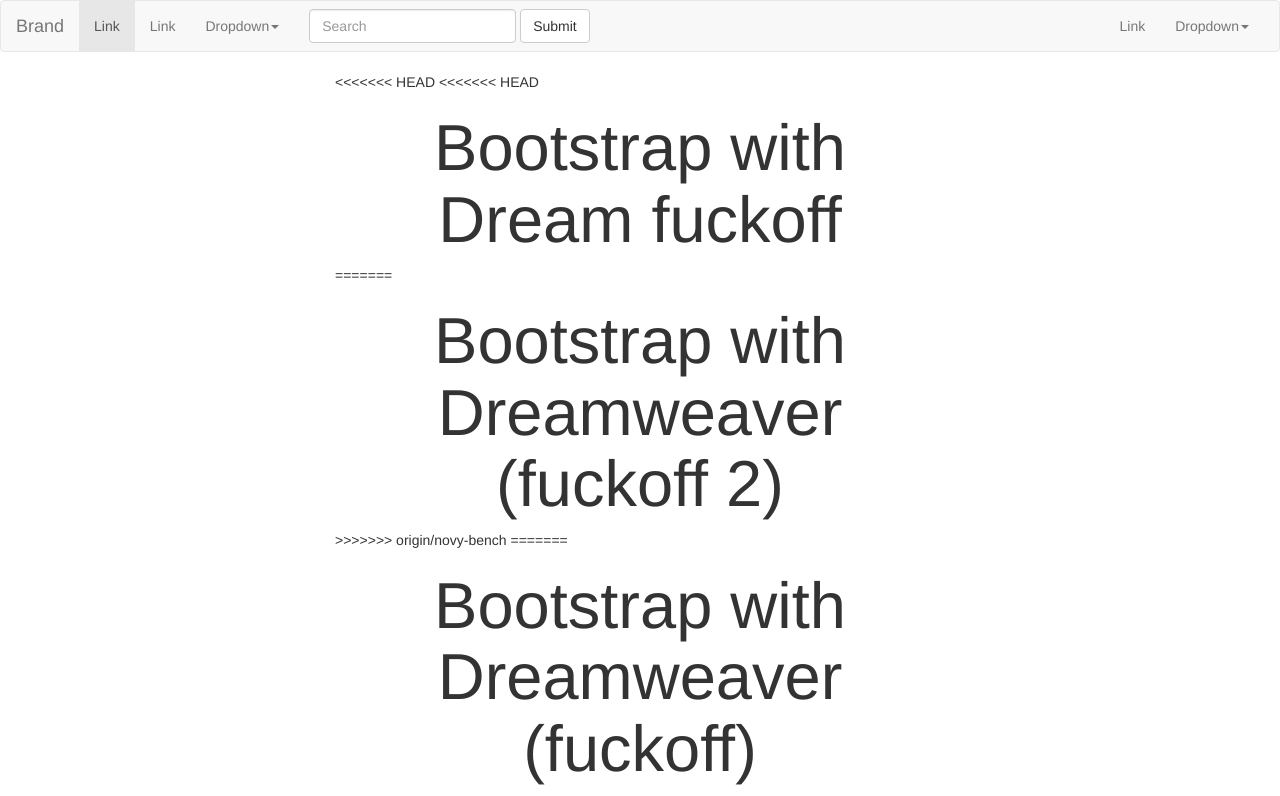
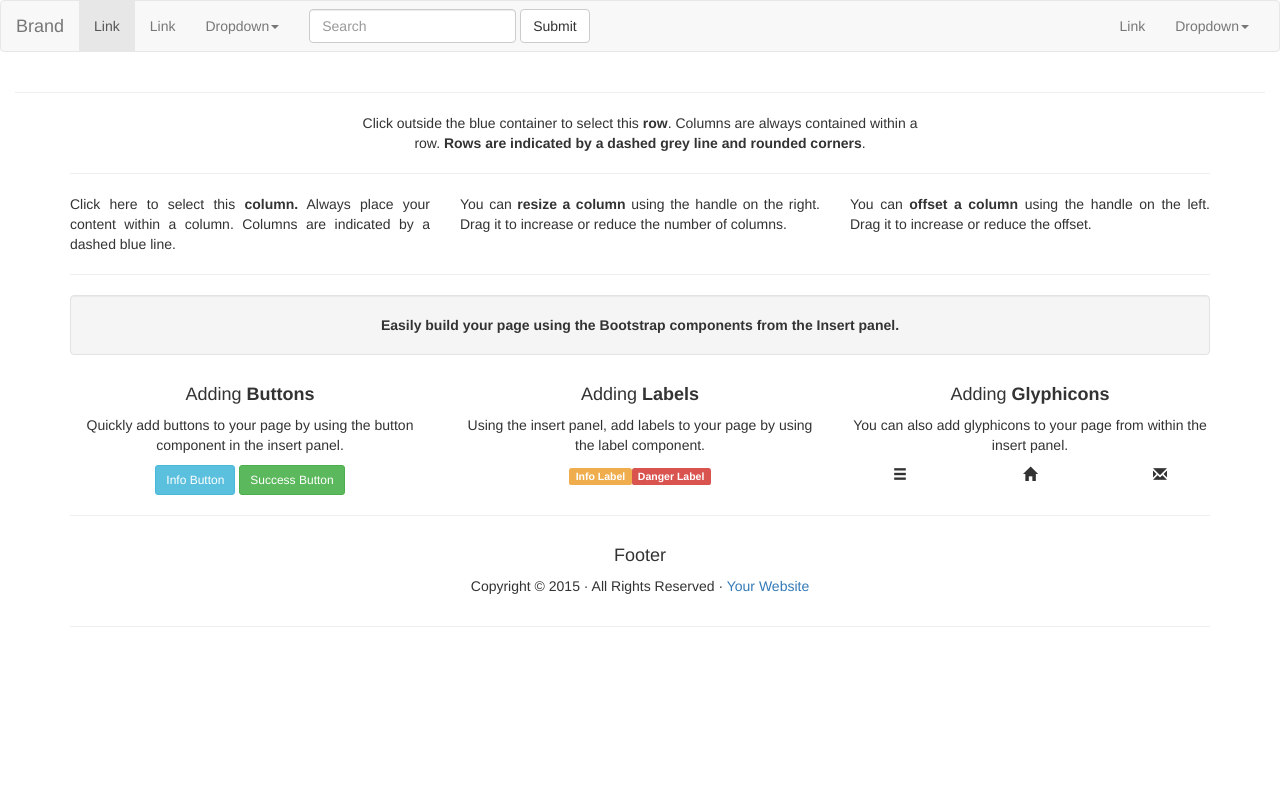
Before and after one commit to igniter89/Novy-github-test, a plain HTML site: page index.html in a window 1280 px wide. Shown: the top 796 px of the page. Drawn offline with nearby package versions, Linux system fonts and the light colour scheme.

Commit message:
test
test

```diff
--- a/index.html
+++ b/index.html
@@ -56,7 +56,7 @@
             <li><a href="#">Another action</a></li>
             <li><a href="#">Something else here new</a></li>
             <li class="divider"></li>
-            <li><a href="#">Separated link new</a></li>
+            <li><a href="#">Separated link new text</a></li>
           </ul>
         </li>
       </ul>
@@ -66,19 +66,7 @@
   <!-- /.container-fluid -->
 </nav>
 <div class="container-fluid">
-  <div class="row">
-    <div class="col-md-6 col-md-offset-3">
-<<<<<<< HEAD
-<<<<<<< HEAD
-      <h1 class="text-center">Bootstrap with Dream fuckoff</h1>
-=======
-      <h1 class="text-center">Bootstrap with Dreamweaver (fuckoff 2)</h1>
->>>>>>> origin/novy-bench
-=======
-      <h1 class="text-center">Bootstrap with Dreamweaver (fuckoff)</h1>
->>>>>>> parent of 03dc6eb... commit suicide
-    </div>
-  </div>
+  <div class="row"> </div>
   <hr>
 </div>
 <div class="container">
```
